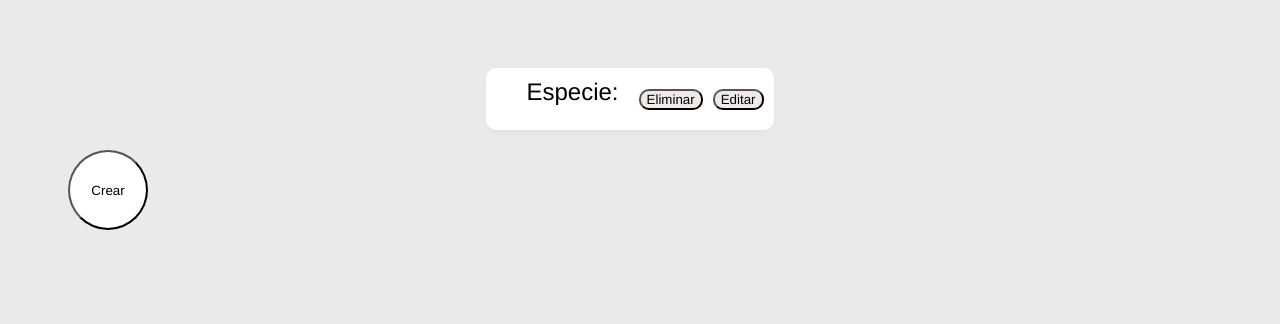
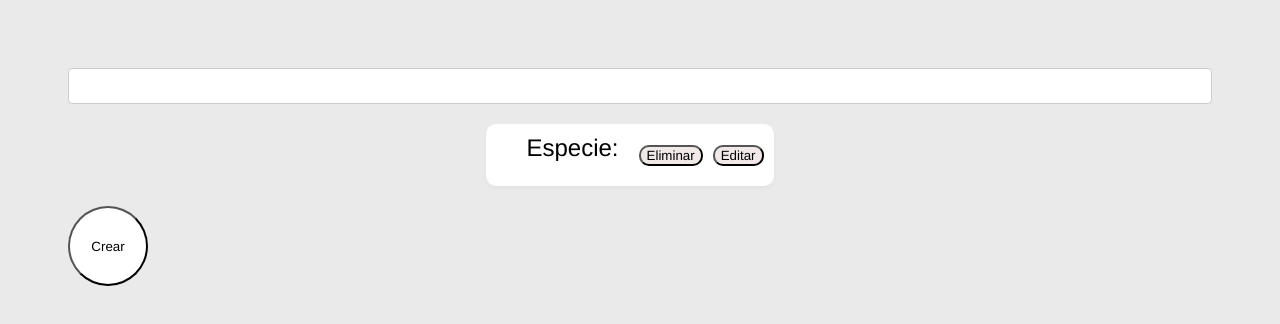
Before and after one commit to DEYYF/Web-Name, a React (Vite) app: page /items in a window 1280 px wide. Shown: the top 324 px of the page. Built offline with nearby package versions, Linux system fonts and the light colour scheme; no server answers.

Commit message:
Buscador Añadido

```diff
--- a/src/ItemsComponents/ItemGrid.jsx
+++ b/src/ItemsComponents/ItemGrid.jsx
@@ -11,9 +11,13 @@ export const ItemGrid = () => {
 
     const [items, setItem] = useState(['']);
 
+    const [copyitems, setCopyItem] = useState(['']);
+
+
     const getitem = async() => {
         const newItem = await getItem();
         setItem(newItem);
+        setCopyItem(newItem);
     }
 
     const deleteItem = (itemToDelete) => {
@@ -40,16 +44,40 @@ export const ItemGrid = () => {
         setItem(updatedItems);
     }
 
+    const Buscador_nada = () => {
+        return(
+        <>
+            <h1>Nada encontrado</h1>
+        </>
+        )
+    }
+
+    const Buscador = (event) => {
+
+        const search = event.target.value;
+
+        const buscandoItem = search === '' ? copyitems : items.filter(item => item.name.includes(search));
+
+        setItem(buscandoItem)
+    }
+
 
 
     useEffect(() => {
       getitem();
+
     }, []);
 
 
     return (
         <>
             <div className="card-grid">
+
+                <input
+                type="text"
+                className="Searcher"
+                label={'Search'}
+                onChange={Buscador}/>
 
                 {
                     items.map( (item) =>(
--- a/styles.css
+++ b/styles.css
@@ -143,3 +143,12 @@ h3 {
   font-size: 18px;
   font-weight: bold;
 }
+
+.Searcher {
+  width: 100%;
+  padding: 0.5rem;
+  border: 1px solid #ccc; /* Adjust border color */
+  border-radius: 4px;
+  font-size: 1rem; /* Adjust font size */
+  margin-bottom: 20px;
+}
```
